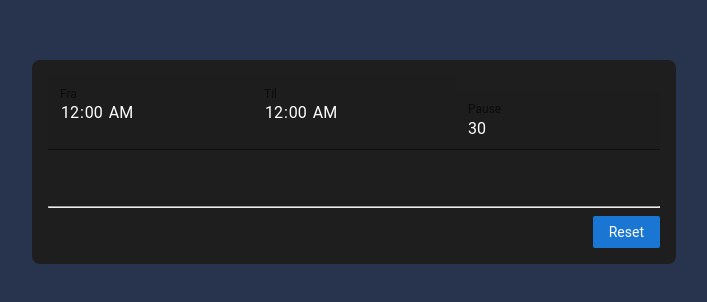
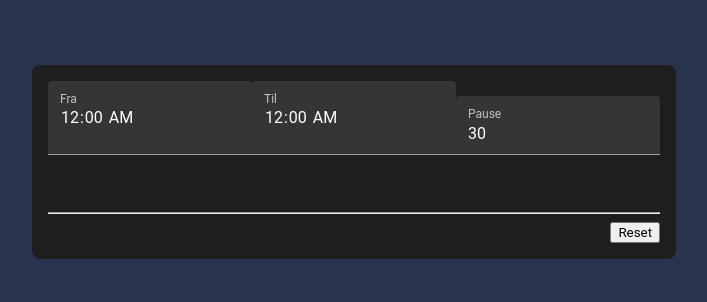
Before and after one commit to jukestar/work-hours-calculator, an Angular app: page / in a window 1280 px wide. Shown: the part 238-540 px from the top of the page, without its empty margins (286-993 px from the left). Built offline with nearby package versions, Linux system fonts and the light colour scheme.

Commit message:
Add dark theme

```diff
--- a/src/styles.scss
+++ b/src/styles.scss
@@ -1,20 +1,14 @@
 /* Add application styles & imports to this file! */
 
-/* @import "~@angular/material/prebuilt-themes/purple-green.css"; */
-/* @import "~@angular/material/prebuilt-themes/pink-bluegray.css"; */
-
 @use "~@angular/material" as mat;
-
-@import "~@angular/material/theming";
 
 @include mat.core();
 
 $angular-primary: mat.define-palette(mat.$teal-palette, 500, 100, 900);
 $angular-accent: mat.define-palette(mat.$pink-palette, A200, A100, A400);
-
 $angular-warn: mat.define-palette(mat.$red-palette);
 
-$angular-default-theme: mat.define-light-theme(
+$my-theme: mat.define-dark-theme(
     (
         color: (
             primary: $angular-primary,
@@ -24,7 +18,7 @@ $angular-default-theme: mat.define-light-theme(
     )
 );
 
-@include mat.all-component-themes($angular-default-theme);
+@include mat.all-component-themes($my-theme);
 
 * {
     font-family: "Roboto", Arial, sans-serif;
@@ -35,43 +29,3 @@ body {
     margin: 0;
     height: 100%;
 }
-
-/* Input */
-
-input {
-    font-size: 14px;
-    border-radius: 2px;
-    padding: 8px;
-    margin-bottom: 16px;
-    border: 1px solid #bdbdbd;
-}
-
-label {
-    font-size: 12px;
-    font-weight: bold;
-    margin-bottom: 4px;
-    display: block;
-}
-
-/* Button */
-button {
-    display: inline-flex;
-    align-items: center;
-    padding: 8px 16px;
-    border-radius: 2px;
-    font-size: 14px;
-    cursor: pointer;
-    background-color: #1976d2;
-    color: white;
-    border: none;
-}
-
-button:hover {
-    opacity: 0.8;
-    font-weight: normal;
-}
-
-button:disabled {
-    opacity: 0.5;
-    cursor: auto;
-}
```
